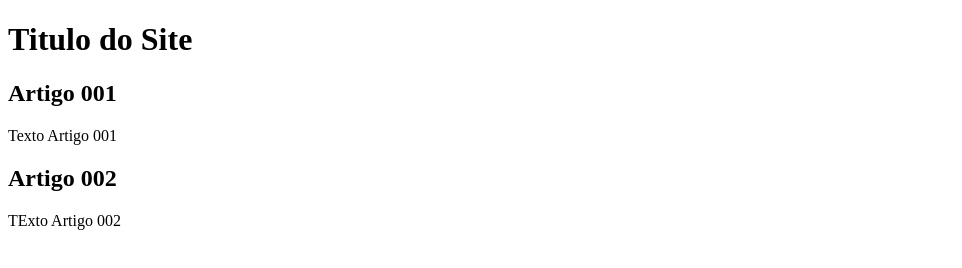
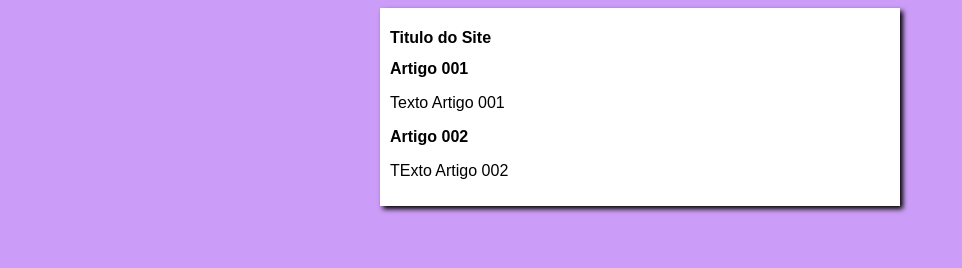
Before and after one commit to amanda-hatayama/projeto-site, a plain HTML site: page index.html in a window 1280 px wide. Shown: the whole page, without its empty margins (0-962 px from the left). Drawn offline with Linux system fonts and the light colour scheme.

Commit message:
iniciei o design

```diff
--- /dev/null
+++ b/estilos/style.css
@@ -0,0 +1,16 @@
+*{
+    font-family: Arial, Helvetica, sans-serif;
+    font-size: 16px;
+}
+
+body {
+    background-color: rgb(204, 157, 248);;
+}
+
+main {
+    background-color: white;
+    width: 500px;
+    margin: auto;
+    padding: 10px;
+    box-shadow: 3px 3px 5px rgb(0, 0, 0.473);
+}
--- a/index.html
+++ b/index.html
@@ -4,6 +4,7 @@
     <meta charset="UTF-8">
     <meta name="viewport" content="width=device-width, initial-scale=1.0">
     <title>Titulo do Site</title>
+    <link rel="stylesheet" href="estilos/style.css">
 </head>
 <body>
     <main>
```
